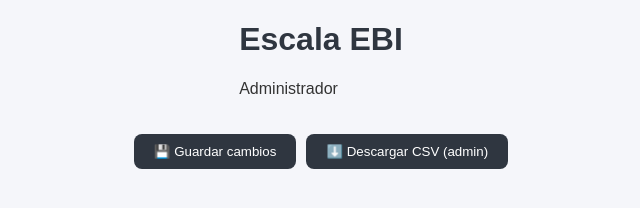
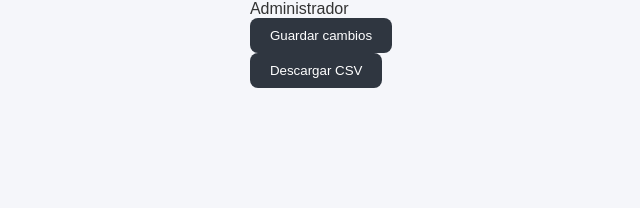
Before and after one commit to epalopolo/ebilaplata, a plain HTML site: page tabla.html in a window 1280 px wide. Shown: the whole page, without its empty margins (319-959 px from the left). Drawn offline with Linux system fonts and the light colour scheme; no server answers; sample sign-in values are in the browser's storage.

Commit message:
Update tabla.html

```diff
--- a/tabla.html
+++ b/tabla.html
@@ -6,17 +6,14 @@
   <title>Escala EBI - Tabla</title>
   <link rel="stylesheet" href="style.css">
 </head>
-<body onload="loadTable()">
-  <div class="header">
-    <h1>Escala EBI</h1>
-    <p id="user-info"></p>
-  </div>
-
-  <div id="table-container"></div>
-
-  <div class="actions">
-    <button id="save-button" onclick="saveChanges()" disabled>💾 Guardar cambios</button>
-    <button id="download-button" onclick="downloadCSV()" style="display:none;">⬇️ Descargar CSV (admin)</button>
+<body>
+  <div class="main-container">
+    <div id="user-info" class="user-info"></div>
+    <div id="table-container" class="table-container"></div>
+    <div class="buttons">
+      <button id="save-button" disabled>Guardar cambios</button>
+      <button id="download-button" style="display:none;">Descargar CSV</button>
+    </div>
   </div>
 
   <script src="script.js"></script>
```
